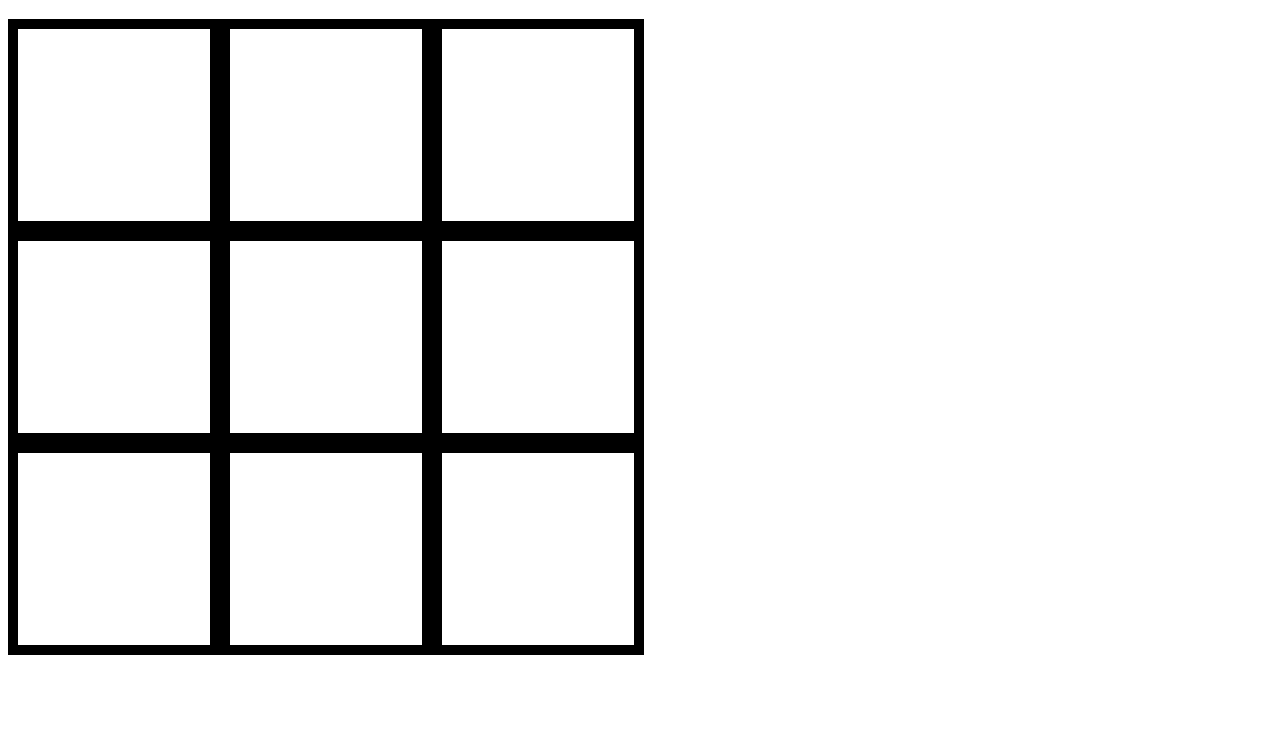
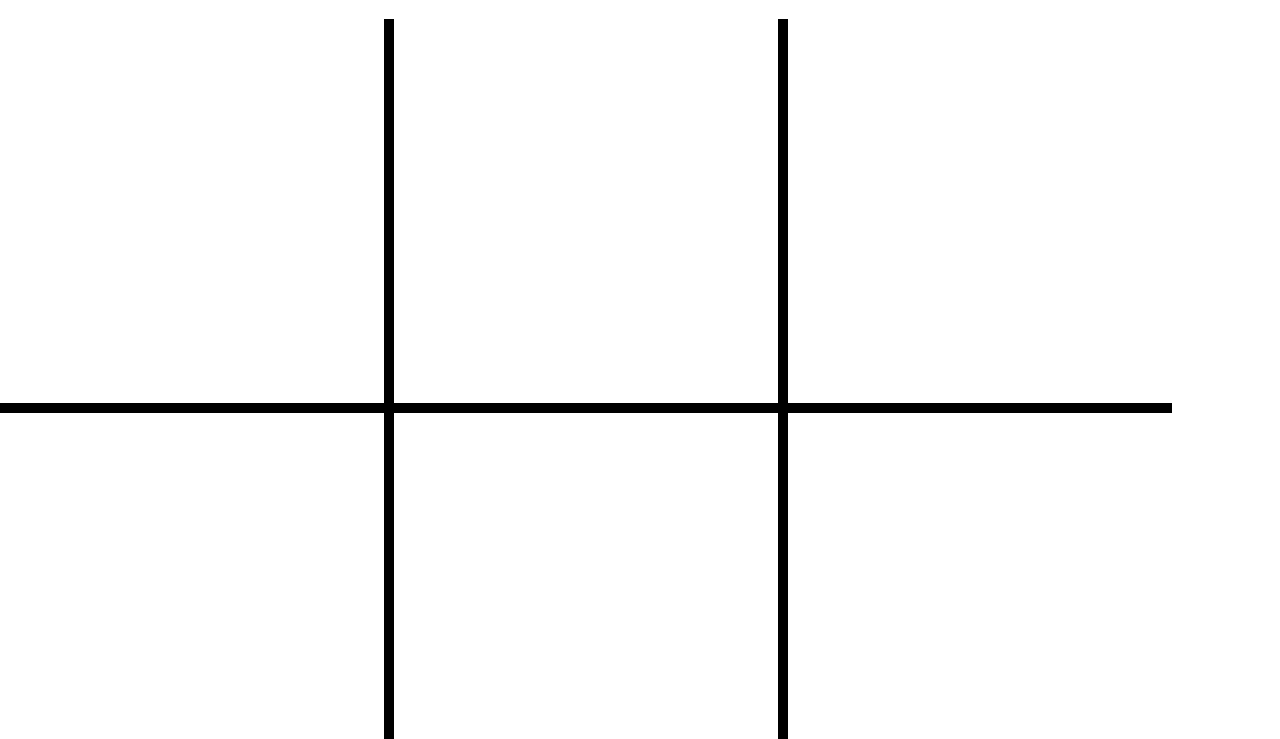
Before and after one commit to bam-sethi/naughts-and-crosses, a plain HTML site: page noughtsandcrosses/index.html in a window 1280 px wide. Shown: the part 61-800 px from the top of the page. Drawn offline with Linux system fonts and the light colour scheme.

Commit message:
can't get grid to center

```diff
--- a/noughtsandcrosses/index.html
+++ b/noughtsandcrosses/index.html
@@ -10,9 +10,9 @@
   <!-- //contains 3x3 grid -->
   <div class="container">
   <!-- //row 1 -->
-    <div id="a1" class="grid" class="row1.1"></div>
-    <div id="a2" class="grid" class="row1.2"></div>
-    <div id="a3" class="grid" class="row1.3"></div>
+    <div id="a1" class="grid"></div>
+    <div id="a2" class="grid"></div>
+    <div id="a3" class="grid"></div>
   <!-- //row 2 -->
     <div id="b1" class="grid"></div>
     <div id="b2" class="grid"></div>
--- a/noughtsandcrosses/style.css
+++ b/noughtsandcrosses/style.css
@@ -1,27 +1,81 @@
-/*body {
+body {
+  display: block;
   margin: 0;
-  display: block;
-}*/
+  padding: 0;
+}
 h1{
   text-align: center;
   color: black;
 }
+/*.container{*/
+/*  display: inline-block;
+  position: absolute;
+  height: 40%;
+  width: 40%;*/
+/*  padding: 100px 400px 100px 400px;*/
+/*  margin: 0px auto;*/
+}
 .container{
-
-  display: inline-block;
+  display: block;
   position: absolute;
+  max-width: 100px;
+  max-height: 100px;
+  width: 50%;
   height: 50%;
-  width: 50%;
-  text-align: center;
-
+/*  top: 0;
+  bottom: 0;
+  left: 0;
+  right: 0;*/
+/*  margin: 0 auto;*/
 }
 .grid{
   display: inline-block;
-    float: left;
-    position: relative;
-    width: 30%;
-    padding-bottom: 30%;
-    background-position: center center;
-/*    background-size: cover;*/
-    border: 10px solid black;
+  float: left;
+  position: relative;
+  width: 30%;
+  padding-bottom: 30%;
+  background-position: center center;
+/*  background-size: cover;*/
+  margin: 0 auto;
 }
+/*//row1*/
+#a1{
+  border-bottom: 10px solid black;
+  border-right: 10px solid black;
+}
+#a2{
+/*  border-left: 10px solid black;*/
+  /*border-right: 10px black;*/
+  border-bottom: 10px solid black;
+}
+#a3{
+  border-left: 10px solid black;
+  border-bottom: 10px solid black;
+}
+/*//row2*/
+#b1{
+  border-bottom: 10px solid black;
+  border-right: 10px solid black;
+}
+#b2{
+  border-bottom: 10px solid black;
+}
+#b3{
+  border-left: 10px solid black;
+  border-bottom: 10px solid black;
+}
+/*//row3*/
+#c1{
+  border-right: 10px solid black;
+}
+#c2{
+/*  border-top: 10px solid black;
+*//*/*  border-left: 10px solid black;
+  border-right: 10px solid black;
+*/
+}
+#c3{
+/*  border-top: 10px solid black;*/
+  border-left: 10px solid black;
+
+}
```
